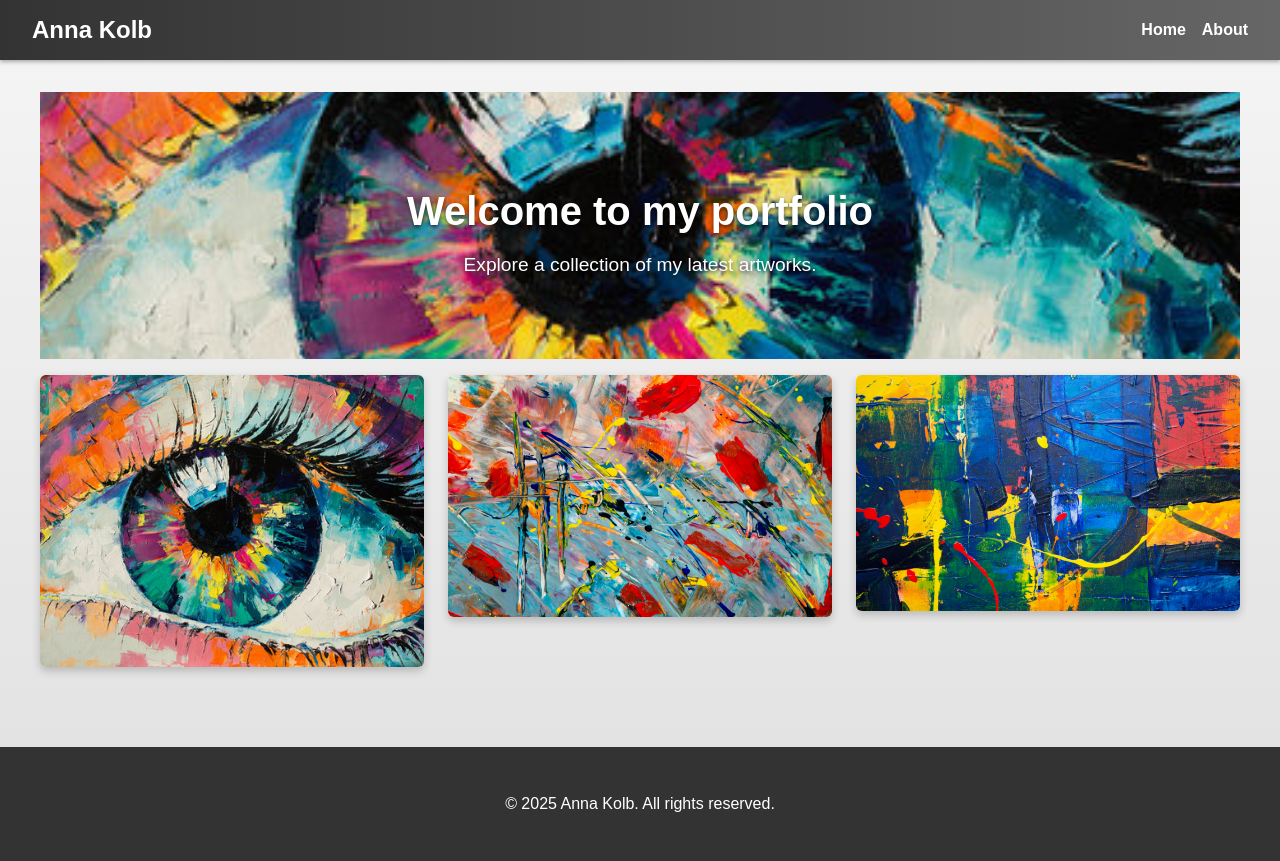
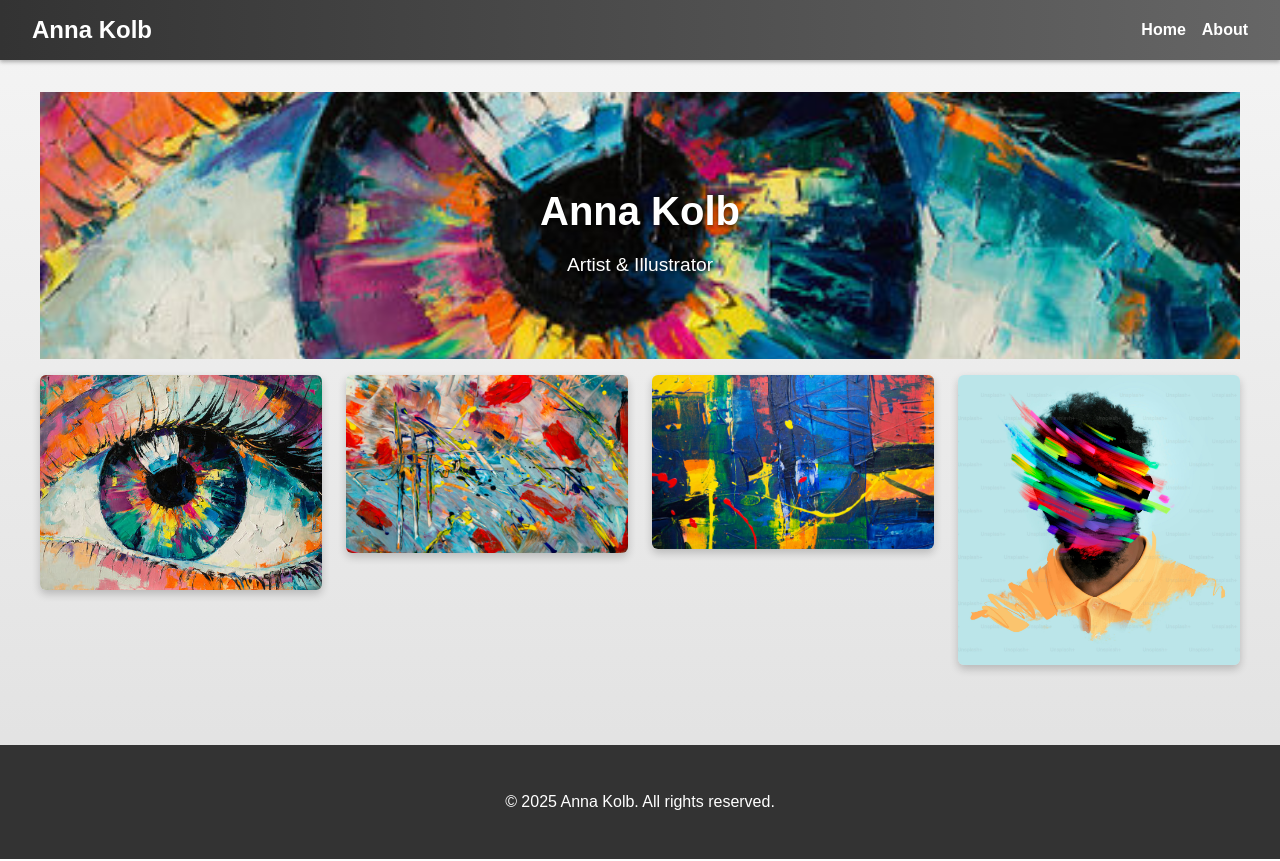
Before and after one commit to Jak-Kolb/AnnaKolb, a React (Create React App) app in the folder anna-kolb-portfolio/: page / in a window 1280 px wide. Built offline with nearby package versions, Linux system fonts and the light colour scheme.

Commit message:
art fixed

```diff
--- a/anna-kolb-portfolio/src/data/artworks.js
+++ b/anna-kolb-portfolio/src/data/artworks.js
@@ -1,7 +1,24 @@
 const artworks = [
-  { id: 1, src: '/imgs/eye.png', title: 'Eye Study' },
-  { id: 2, src: '/imgs/art2.png', title: 'Sketch 1' },
-  { id: 3, src: '/imgs/art3.png', title: 'Sketch 2' },
+  {
+    id: 1,
+    src: process.env.PUBLIC_URL + "/imgs/eye.png",
+    title: "Eye Study",
+  },
+  {
+    id: 2,
+    src: process.env.PUBLIC_URL + "/imgs/art2.png",
+    title: "Sketch 1",
+  },
+  {
+    id: 3,
+    src: process.env.PUBLIC_URL + "/imgs/art3.png",
+    title: "Sketch 3",
+  },
+  {
+    id: 4,
+    src: process.env.PUBLIC_URL + "/imgs/human.png",
+    title: "Sketch 3",
+  },
 ];
 
 export default artworks;
--- a/anna-kolb-portfolio/src/pages/Home.css
+++ b/anna-kolb-portfolio/src/pages/Home.css
@@ -1,9 +1,12 @@
 .hero {
   text-align: center;
   padding: 4em 1em;
-  background: url('/imgs/eye.png') center/cover no-repeat;
+  /* Remove the background image property as we're setting it inline */
   color: #fff;
   text-shadow: 0 2px 4px rgba(0, 0, 0, 0.6);
+  background-position: center;
+  background-size: cover;
+  background-repeat: no-repeat;
 }
 
 .hero h2 {
--- a/anna-kolb-portfolio/src/pages/Home.jsx
+++ b/anna-kolb-portfolio/src/pages/Home.jsx
@@ -1,15 +1,18 @@
 import React from 'react';
+import './Home.css';
 import Gallery from '../components/Gallery';
 import artworks from '../data/artworks';
-import './Home.css';
 
 function Home() {
+  // Use the public path for images
+  const eyeImage = process.env.PUBLIC_URL + '/imgs/eye.png';
+
   return (
-    <div className="home">
-      <section className="hero">
-        <h2>Welcome to my portfolio</h2>
-        <p>Explore a collection of my latest artworks.</p>
-      </section>
+    <div className="home-page">
+      <div className="hero" style={{ backgroundImage: `url(${eyeImage})` }}>
+        <h2>Anna Kolb</h2>
+        <p>Artist & Illustrator</p>
+      </div>
       <Gallery art={artworks} />
     </div>
   );
--- /dev/null
+++ b/package.json
@@ -0,0 +1,5 @@
+{
+  "dependencies": {
+    "react-router-dom": "^6.30.1"
+  }
+}
```
Also changed, not shown: anna-kolb-portfolio/public/imgs/human.png (added).
